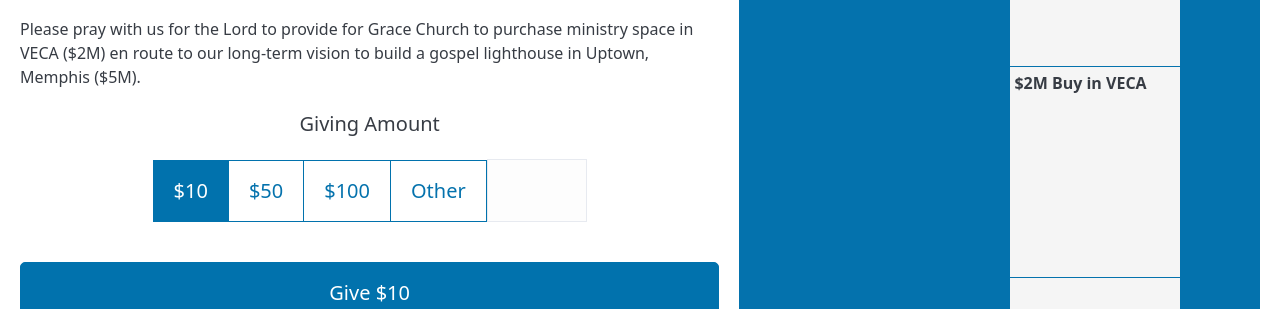
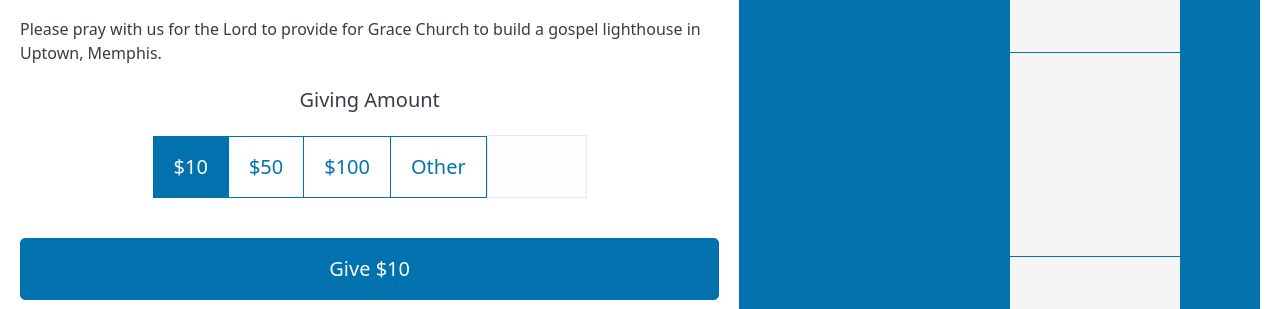
Before and after one commit to BenJBailey/gc-jiw, a website built with Vite: page index.html in a window 1280 px wide. Shown: the part 816-1125 px from the top of the page. Built offline with nearby package versions, Linux system fonts and the light colour scheme; no server answers.

Commit message:
feat(tracker): remove veca language

```diff
--- a/index.html
+++ b/index.html
@@ -20,8 +20,8 @@
         allow="accelerometer; autoplay; clipboard-write; encrypted-media; gyroscope; picture-in-picture; web-share"
         referrerpolicy="strict-origin-when-cross-origin" allowfullscreen></iframe>
       <div class="jiw-donate-action">
-        <p>Please pray with us for the Lord to provide for Grace Church to purchase ministry space in VECA ($2M) en
-          route to our long-term vision to build a gospel lighthouse in Uptown, Memphis ($5M).</p>
+        <p>Please pray with us for the Lord to provide for Grace Church to build a gospel lighthouse in Uptown, Memphis.
+        </p>
 
         <div>
           <form id="giving-form">
@@ -53,7 +53,7 @@
       </div>
       <div id="progress">
         <div class="progress-line progress-100">$5M Build in Uptown </div>
-        <div class="progress-line progress-40">$2M Buy in VECA</div>
+        <div class="progress-line progress-40"></div>
         <div class="progress-line progress-10"></div>
 
         <div id="progress-completed"></div>
```
